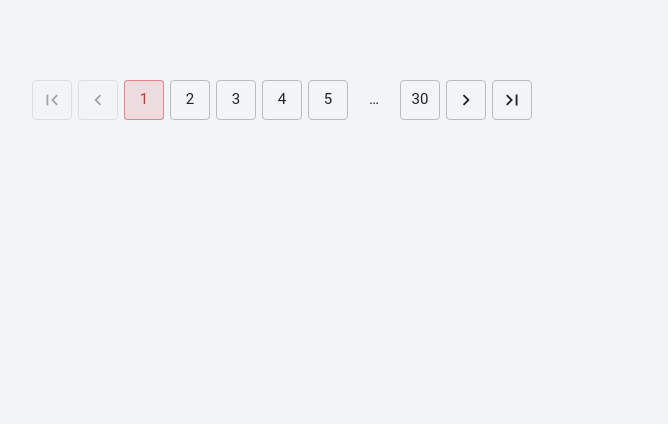
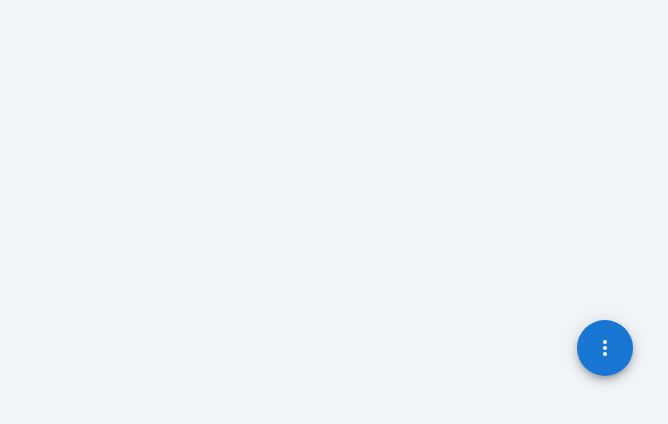
Before and after one commit to alivarastepour/react, a React (Create React App) app: page / in a window 1280 px wide. Shown: the top 424 px of the page, without its empty margins (35-703 px from the left). Built offline with nearby package versions, Linux system fonts and the light colour scheme.

Commit message:
MUI SpeedDial

```diff
--- a/src/App.js
+++ b/src/App.js
@@ -1,5 +1,5 @@
 import React from "react";
-import Setup from "./tutorial/28-MUI/Pagination";
+import Setup from "./tutorial/28-MUI/SpeedDial";
 function App() {
   return (
     <div className="container">
--- /dev/null
+++ b/src/tutorial/28-MUI/SpeedDial.js
@@ -0,0 +1,37 @@
+import React from "react";
+import AccessAlarmTwoToneIcon from "@mui/icons-material/AccessAlarmTwoTone";
+import AddShoppingCartTwoToneIcon from "@mui/icons-material/AddShoppingCartTwoTone";
+import ArchitectureTwoToneIcon from "@mui/icons-material/ArchitectureTwoTone";
+import AttractionsTwoToneIcon from "@mui/icons-material/AttractionsTwoTone";
+import MoreVertTwoToneIcon from "@mui/icons-material/MoreVertTwoTone";
+import { SpeedDial, SpeedDialAction } from "@mui/material";
+
+const actions = [
+  { icon: <AccessAlarmTwoToneIcon />, name: "add reminder" },
+  { icon: <AddShoppingCartTwoToneIcon />, name: "add to cart" },
+  { icon: <ArchitectureTwoToneIcon />, name: "edit" },
+  { icon: <AttractionsTwoToneIcon />, name: "add game" },
+];
+
+const Setup = () => {
+  return (
+    <>
+      <SpeedDial
+        icon={<MoreVertTwoToneIcon />}
+        ariaLabel="SpeedDial basic example"
+      >
+        {actions.map((a) => {
+          return (
+            <SpeedDialAction
+              key={a.name}
+              icon={a.icon}
+              tooltipTitle={a.name}
+              tooltipPlacement="right-start"
+            />
+          );
+        })}
+      </SpeedDial>
+    </>
+  );
+};
+export default Setup;
```
